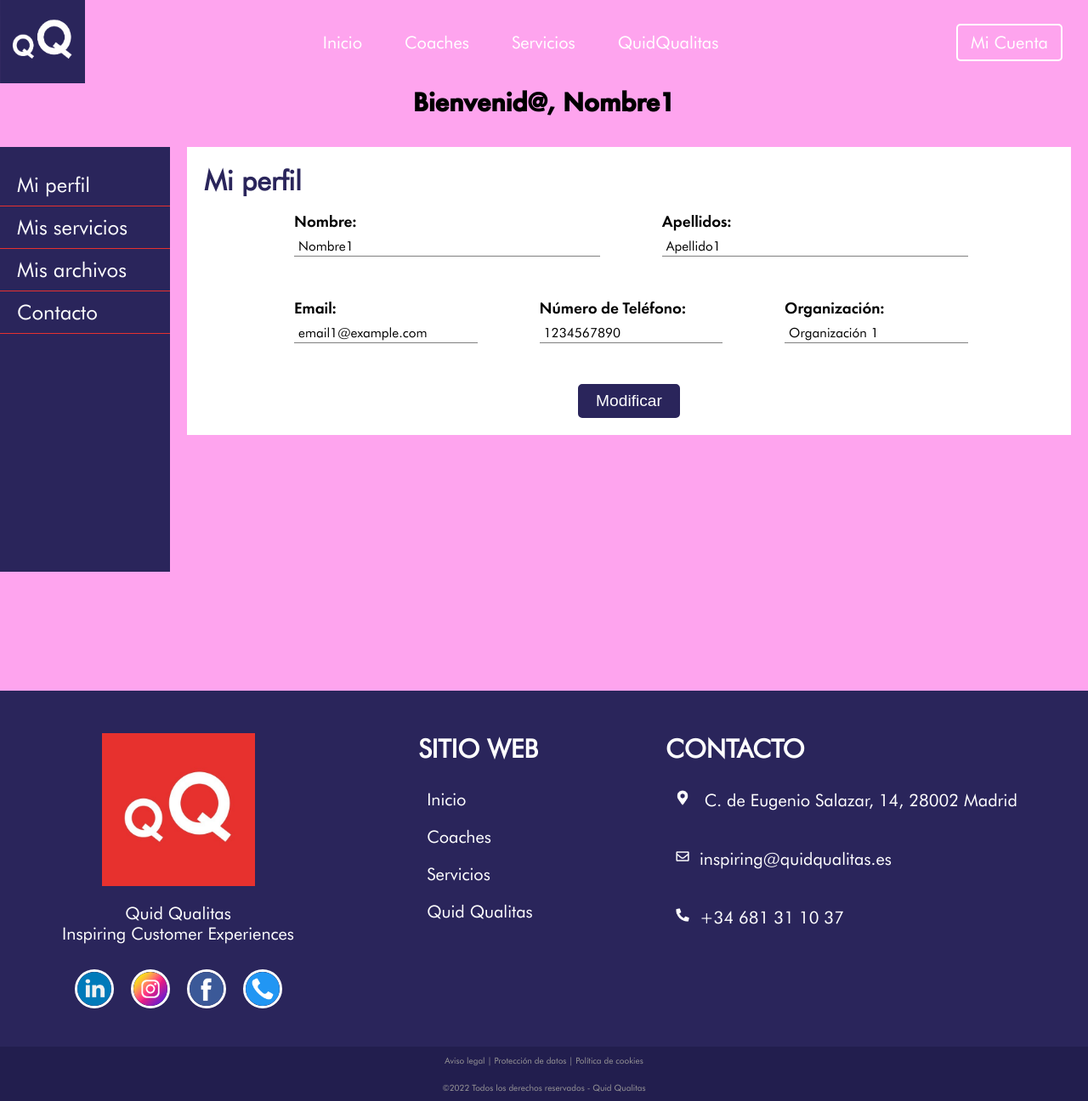
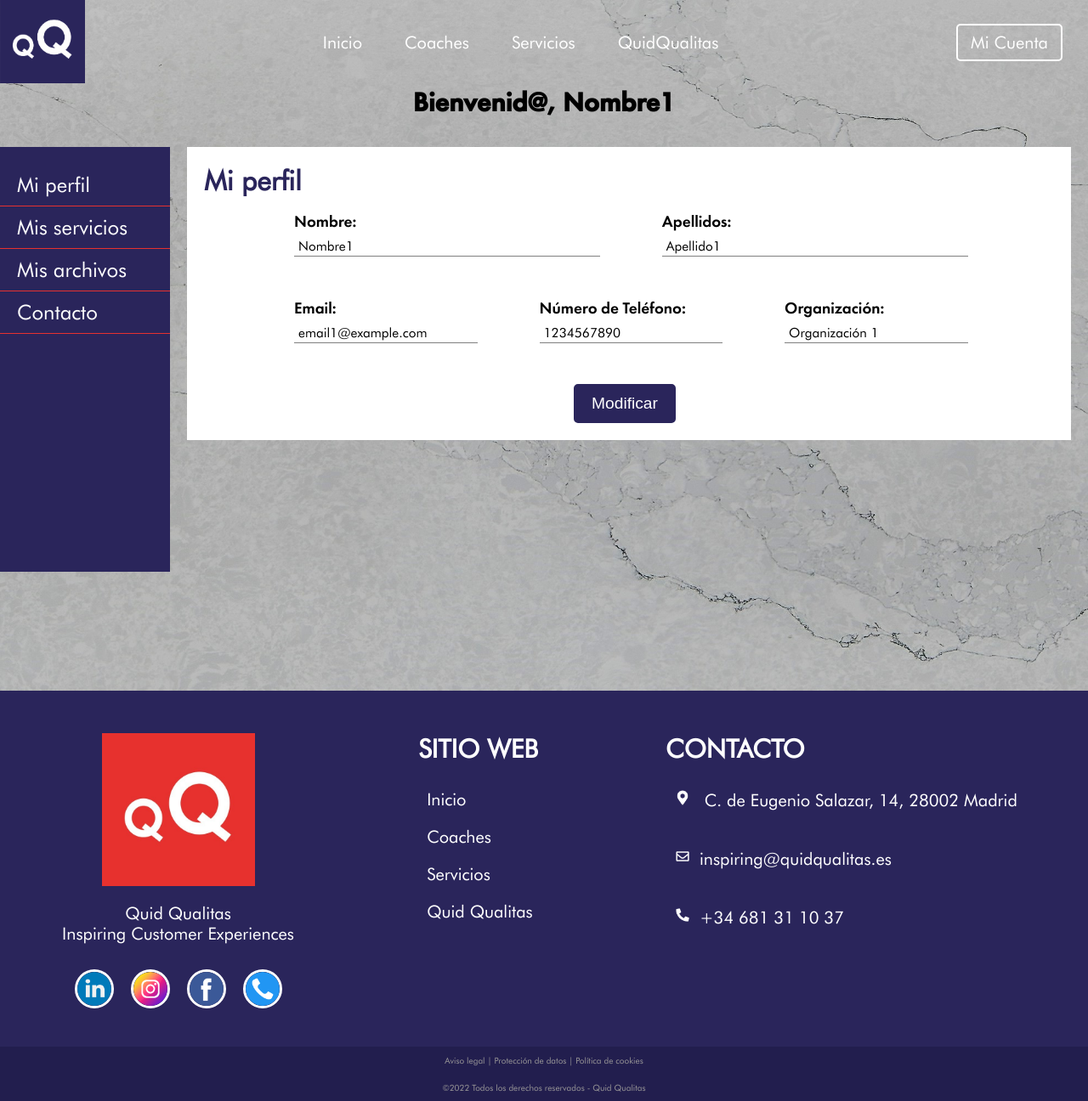
Before and after one commit to rubiocelia/QQservicios, a PHP site: page /mi_cuenta.php in a window 1280 px wide. Shown: the whole page at 85% size. Run offline with PHP 8.4, Linux system fonts and the light colour scheme; a user stored in the database is signed in; data comes from the database, SQL or seed files in the repository.

Commit message:
cambios cuenta

```diff
--- a/src/estilos/css/miCuenta.css
+++ b/src/estilos/css/miCuenta.css
@@ -24,7 +24,11 @@
 /* Estilos generales para el cuerpo de la página */
 
 .miCuenta {
-  background-color: #fea4ee;
+  height: auto;
+  background-image: url("../../archivos/perfil/fondoPerfil.jpg");
+  background-size: cover;
+  background-position: center;
+  background-repeat: no-repeat;
 }
 
 main {
@@ -143,15 +147,27 @@ main {
   border-bottom: 1.7px solid var(--azulQQ);
   box-shadow: 0 1px 0 0 var(--azulQQ);
 }
+/* Estilos CSS */
+.acciones {
+  display: flex;
+  flex-wrap: wrap;
+  justify-content: space-between; /* Distribuye el espacio entre los botones */
+}
 
 .acciones button {
   background-color: var(--azulQQ);
   border: 2px solid var(--azulQQ);
   border-radius: 5px;
   color: white;
-  width: 120px;
-  height: 40px;
+  min-width: 120px;
+  height: auto;
   font-size: 1em;
+  display: flex;
+  padding: 10px;
+  justify-content: center;
+  align-items: center;
+  margin-right: 10px;
+  flex-grow: 1;
 }
 
 .acciones button:hover {
@@ -160,3 +176,10 @@ main {
   color: white;
   cursor: pointer;
 }
+
+.formContacto {
+  display: flex;
+  align-items: center;
+  justify-content: center;
+  flex-direction: column;
+}
--- a/src/mi_cuenta.php
+++ b/src/mi_cuenta.php
@@ -106,6 +106,9 @@
                         <div class="acciones">
                             <button type="button" id="btnModificar" onclick="habilitarEdicion()">Modificar</button>
                             <button type="submit" id="btnGuardar" style="display:none;">Guardar Cambios</button>
+                            <button type="button" id="btnCancelar" style="display:none;"
+                                onclick="cancelarEdicion()">Cancelar</button>
+
                         </div>
 
                     </div>
@@ -122,17 +125,17 @@
 
             <div id="contacto" class="seccion">
                 <h1>Contacto</h1>
-                <form action="submit_contact.php" method="post" class="contact-form">
+                <form action="submit_contact.php" method="post" class="formContacto">
 
-                    <div class="form-group">
+                    <div class="campoContacto">
                         <label for="name">Nombre:</label>
                         <input type="text" id="name" name="name" required>
                     </div>
-                    <div class="form-group">
+                    <div class="campoContacto">
                         <label for="email">Email:</label>
                         <input type="email" id="email" name="email" required>
                     </div>
-                    <div class="form-group">
+                    <div class="campoContacto">
                         <label for="message">Mensaje:</label>
                         <textarea id="message" name="message" required></textarea>
                     </div>
--- a/src/scripts/botonesPerfil.js
+++ b/src/scripts/botonesPerfil.js
@@ -10,7 +10,23 @@ function habilitarEdicion() {
   // Mostrar el botón de guardar y ocultar el botón de modificar
   document.getElementById("btnGuardar").style.display = "block";
   document.getElementById("btnModificar").style.display = "none";
+  document.getElementById("btnCancelar").style.display = "block"; // Mostrar el botón de cancelar
 }
+
+document.getElementById("btnCancelar").addEventListener("click", function () {
+  // Obtener todos los campos de entrada dentro del contenedor con clase "perfil"
+  var campos = document.querySelectorAll(".perfil input");
+
+  // Iterar sobre los campos y deshabilitar la edición
+  campos.forEach(function (campo) {
+    campo.readOnly = true; // Habilita el modo de solo lectura
+  });
+
+  // Ocultar el botón de guardar y mostrar el botón de modificar
+  document.getElementById("btnGuardar").style.display = "none";
+  document.getElementById("btnModificar").style.display = "block";
+  document.getElementById("btnCancelar").style.display = "none"; // Ocultar el botón de cancelar
+});
 
 document
   .getElementById("btnGuardar")
@@ -35,8 +51,17 @@ function actualizarDatos() {
       });
       document.getElementById("btnGuardar").style.display = "none"; // Oculta el botón Guardar
       document.getElementById("btnModificar").style.display = "block"; // Muestra el botón Modificar
+      document.getElementById("btnCancelar").style.display = "none"; // Oculta el botón Cancelar
     })
     .catch((error) => {
       console.error(error);
     });
 }
+
+document.getElementById("btnCancelar").addEventListener("click", function () {
+  // Obtener el formulario
+  var form = document.querySelector("form");
+
+  // Resetear el formulario para deshacer los cambios no guardados
+  form.reset();
+});
```
Also changed, not shown: src/archivos/perfil/fondoPerfil.jpg (added).
